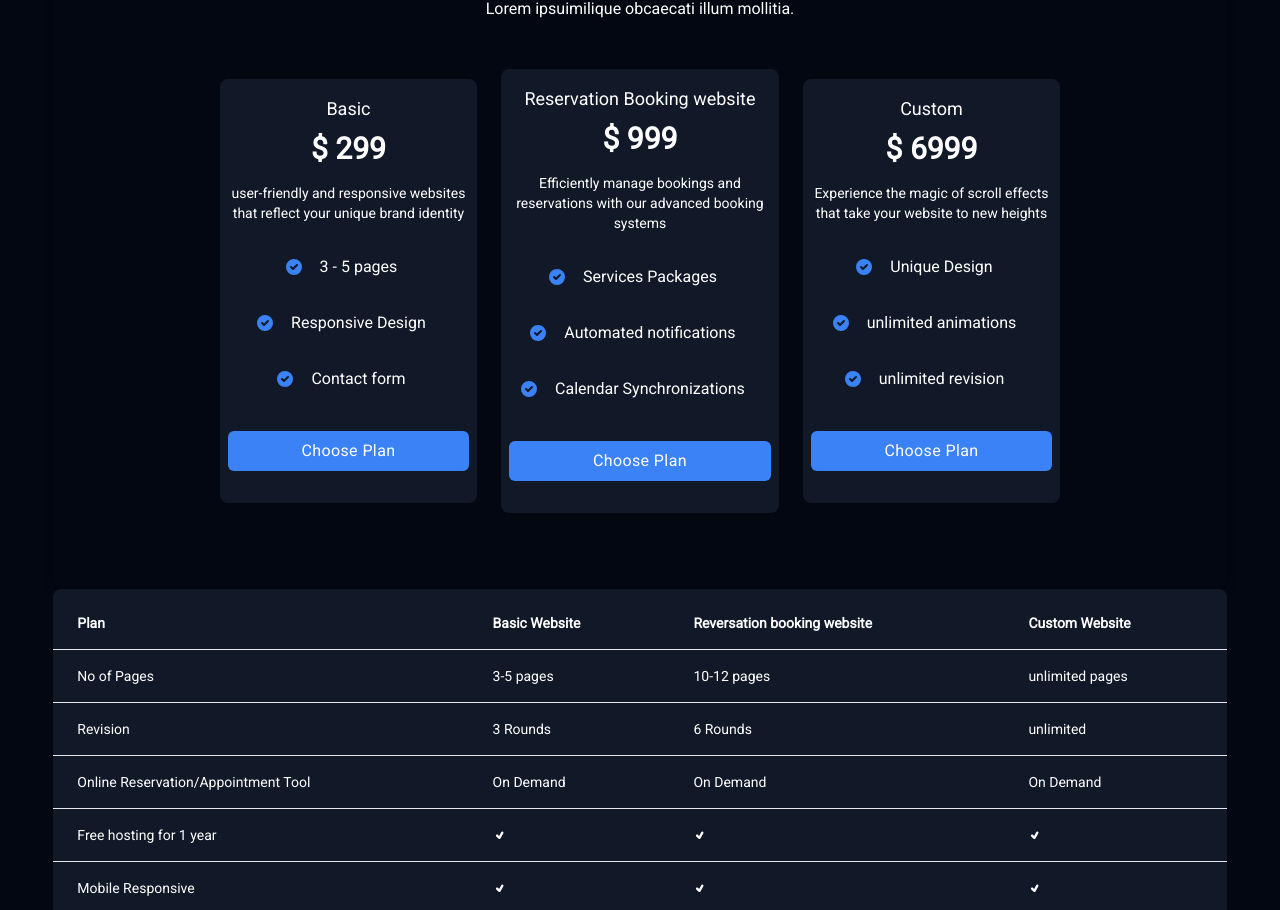
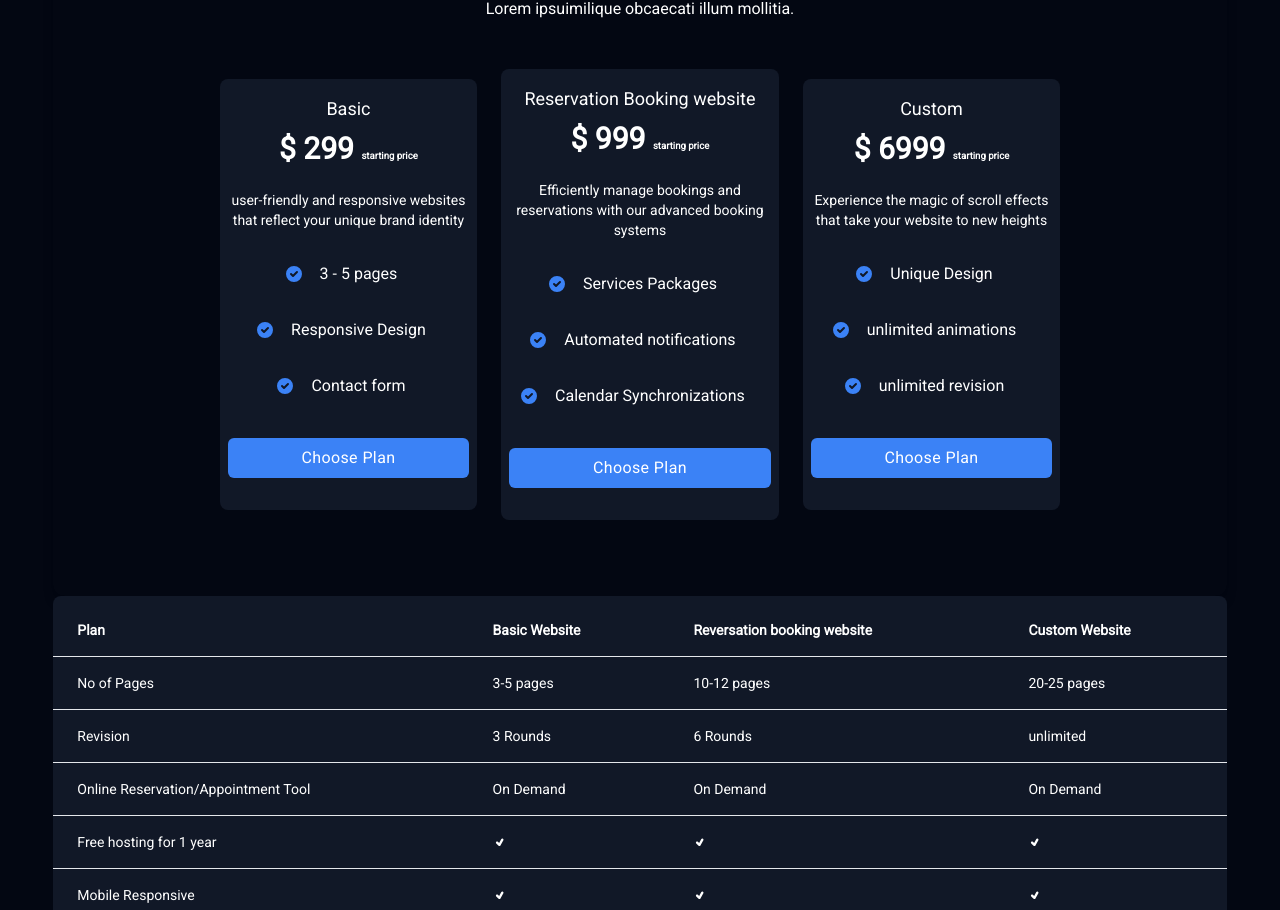
Before and after one commit to gurpreet26/webGtario, a Next.js app: page /service in a window 1280 px wide. Shown: the part 557-1467 px from the top of the page. Built offline with nearby package versions, Linux system fonts and the light colour scheme.

Commit message:
c  commit

```diff
--- a/src/app/Components/FadeIn.jsx
+++ b/src/app/Components/FadeIn.jsx
@@ -1,16 +1,20 @@
 "use client"
-import { useRef,useLayoutEffect } from "react";
+import { useRef,useLayoutEffect,useEffect } from "react";
 import  gsap  from "gsap";
 import { Animation } from "gsap/gsap-core";
+
+
+const useIsomorphicLayoutEffect = typeof window !== "undefined"
+  ? useLayoutEffect
+  : useEffect;
 
 const FadeIn = ({ children, vars })=>{
     const el = useRef();
 
-    useLayoutEffect(() => {
+    useIsomorphicLayoutEffect(() => {
       const ctx = gsap.context(() => {
 
         Animation.current = gsap.from(el.current.children, {
-
             opacity:0,
             duration: 2,
             stagger:1,
--- a/src/app/Components/Service.jsx
+++ b/src/app/Components/Service.jsx
@@ -72,7 +72,7 @@ function Service() {
 
             <p className="text-lg font-medium  text-center">{ele.name}</p>
             <h4 className="mt-2 text-3xl font-semibold  text-center">
-              {ele.price} <span className="text-base font-normal ">{ele.month}</span>
+              {ele.price}  <span className="text-[0.6rem]  align-baseline">starting price</span>
             </h4>
             <p className="mt-4 text-sm text-center">
               {ele.title}
--- a/src/app/service/page.jsx
+++ b/src/app/service/page.jsx
@@ -11,15 +11,13 @@ const page = () => {
 
 <FadeIn vars={{y:200}}>
     <div className='lg:flex  bg-black'>
+    <img className='bg-cover m-auto h-96 rounded-lg w-auto ' src='./images/seo.png'/>
+    </div>
+    </FadeIn>
+
+    <Service/>
 
 
-
-    <img className='bg-cover m-auto h-96 rounded-lg w-auto ' src='./images/seo.png'/>
-
-    </div>
-
-    </FadeIn>
-   <Service/>
 
 
    <div className="flex flex-col text-white  bg-gray-900 rounded-lg w-11/12 m-auto">
@@ -48,7 +46,7 @@ const page = () => {
               <td className="whitespace-nowrap px-6 py-4 font-medium">No of Pages</td>
               <td className="whitespace-nowrap px-6 py-4">3-5 pages</td>
               <td className="whitespace-nowrap px-6 py-4">10-12 pages</td>
-              <td className="whitespace-nowrap px-6 py-4">unlimited pages</td>
+              <td className="whitespace-nowrap px-6 py-4">20-25 pages</td>
             </tr>
 
             <tr className="border-b transition duration-300 ease-in-out hover:bg-neutral-100 hover:text-gray-900">
```
